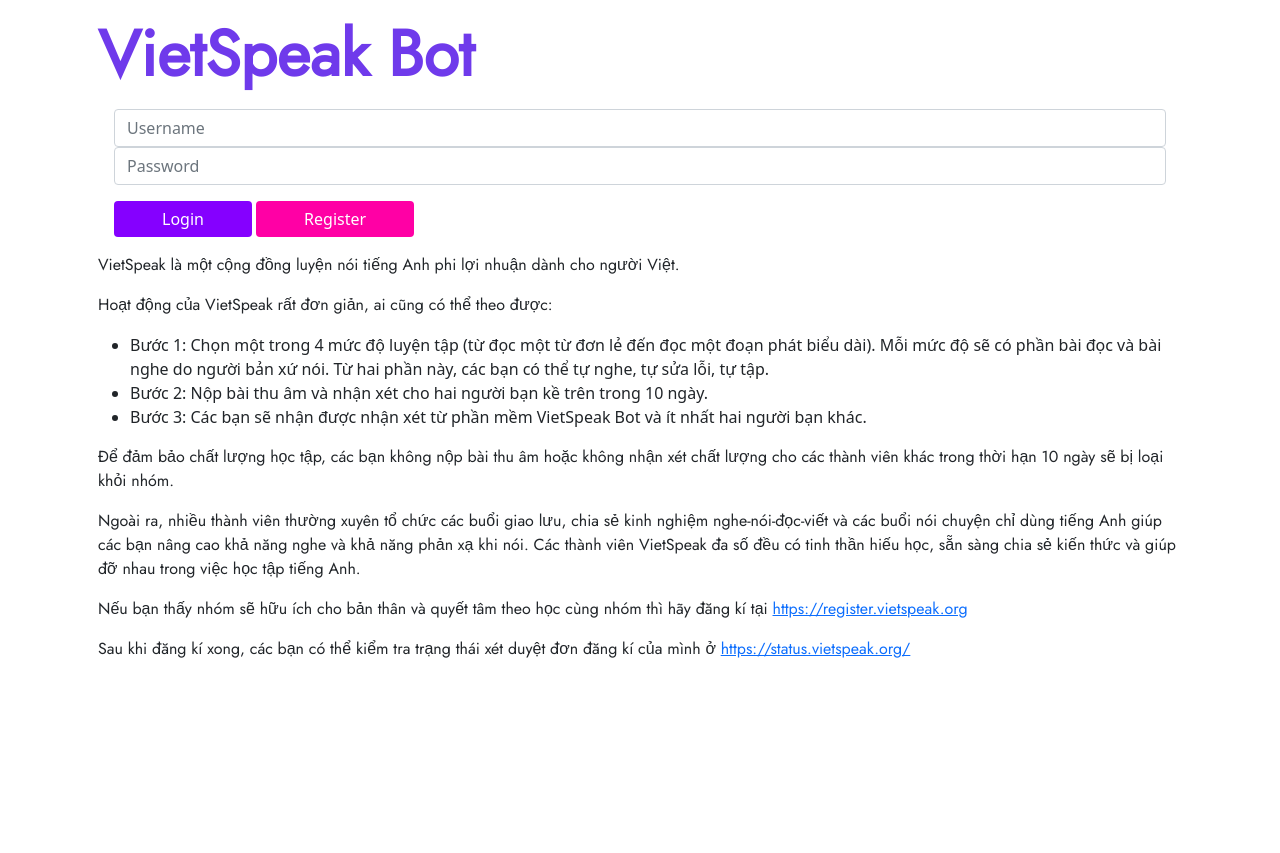
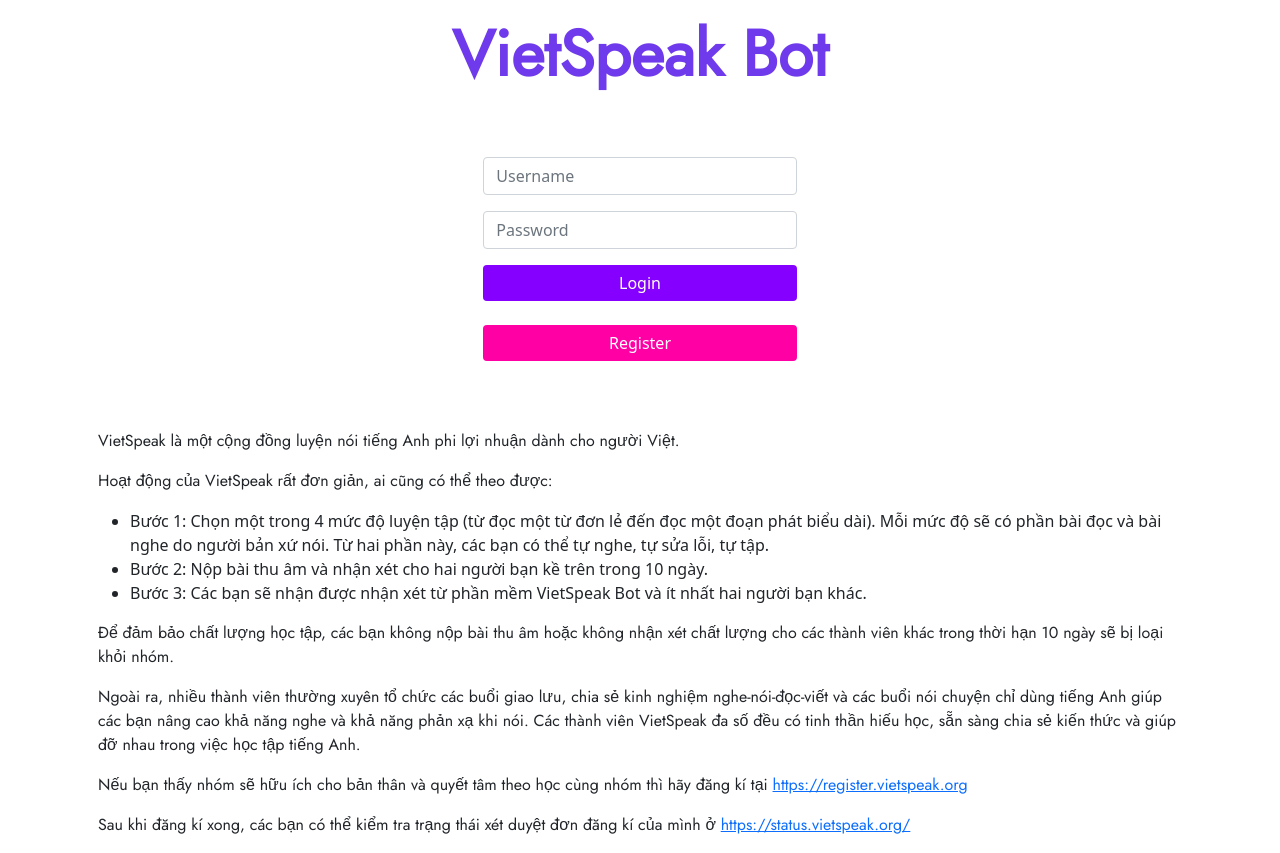
Before and after one commit to vietspeak/VietSpeakWebsite, a Flask app: page / in a window 1280 px wide. Before the commit the page ends 658 px from the top, so only its background shows below. Run offline with Flask 2, Linux system fonts and the light colour scheme.

Commit message:
Styling the buttons and title

```diff
--- a/templates/index.html
+++ b/templates/index.html
@@ -29,22 +29,26 @@
         <div class="col">
           <div class="main m-3">
             <header>
-              <h2>VietSpeak Bot</h2>
+              <h2 class="title">VietSpeak Bot</h2>
             </header>
+            <div class="row my-5">
+              <div class="col"></div>
+              <div class="col">
                 <form id="login-form" class="m-3">
                   <input
                     type="text"
-                class="form-control"
+                    class="form-control my-3"
                     id="username"
                     placeholder="Username"
                   />
+
                   <input
                     type="password"
                     class="form-control"
                     id="password"
                     placeholder="Password"
                   />
-              <div class="my-3">
+                  <div class="d-flex flex-column my-3">
                     <button
                       type="button"
                       style="background-color: #8500ff; border: none"
@@ -53,6 +57,7 @@
                     >
                       Login
                     </button>
+                    <br />
                     <button
                       type="button"
                       style="background-color: #ff00a5; border: none"
@@ -61,9 +66,13 @@
                     >
                       Register
                     </button>
+
                     <small id="message" class="form-text text-muted"></small>
                   </div>
                 </form>
+              </div>
+              <div class="col"></div>
+            </div>
 
             <p>
               VietSpeak là một cộng đồng luyện nói tiếng Anh phi lợi nhuận dành
@@ -182,11 +191,12 @@
     </script>
   </body>
   <style>
-    h2 {
+    .title {
       font-family: "Jost", sans-serif;
       font-weight: 600;
       font-size: 4rem;
       color: #6f3aeb;
+      text-align: center;
     }
     p {
       font-family: "Jost", sans-serif;
```
Lines whose indentation alone changed are shown as unchanged.
